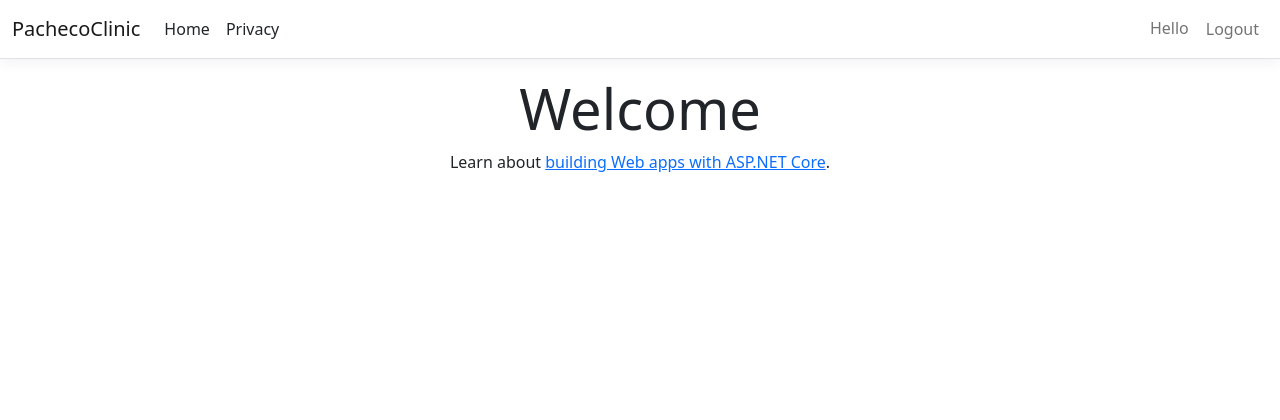
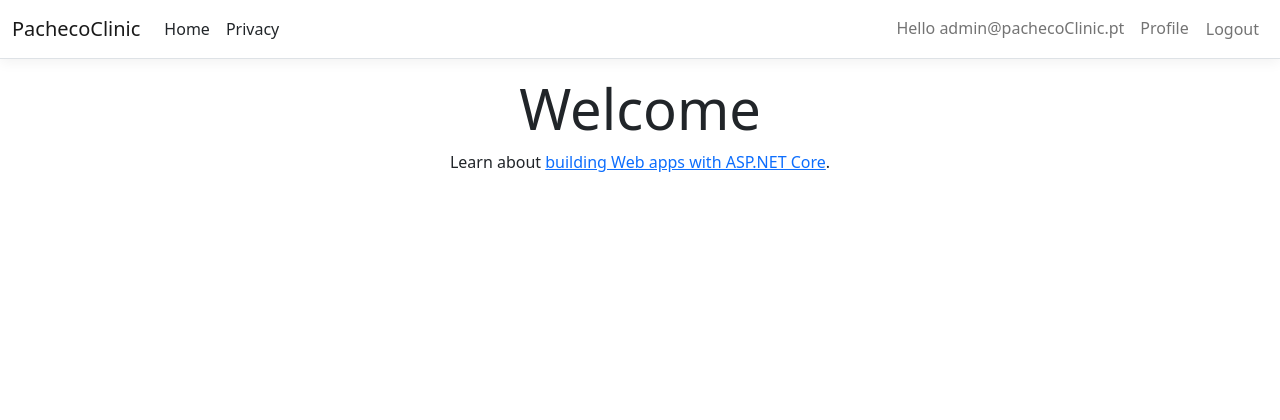
Before and after one commit to nunotgm00/PachecoClinic, an ASP.NET Core app: page / in a window 1280 px wide. Shown: the top 420 px of the page. Run offline with ASP.NET Core 8, Linux system fonts and the light colour scheme; a user stored in the database is signed in; style sheets or scripts are compiled from the project's sources.

Commit message:
Profile button in _Layout

```diff
--- a/PachecoClinic/Views/Shared/_Layout.cshtml
+++ b/PachecoClinic/Views/Shared/_Layout.cshtml
@@ -31,8 +31,16 @@
                         {
                             <li class="nav-item">
                                 <span class="nav-link">
-                                    Hello
+                                    Hello @User.Identity.Name
                                 </span>
+                            </li>
+
+                            <li class="nav-item">
+                                <a class="nav-link"
+                                   asp-controller="Account"
+                                   asp-action="Profile">
+                                    Profile
+                               </a>
                             </li>
 
                             <li class="nav-item">
```
